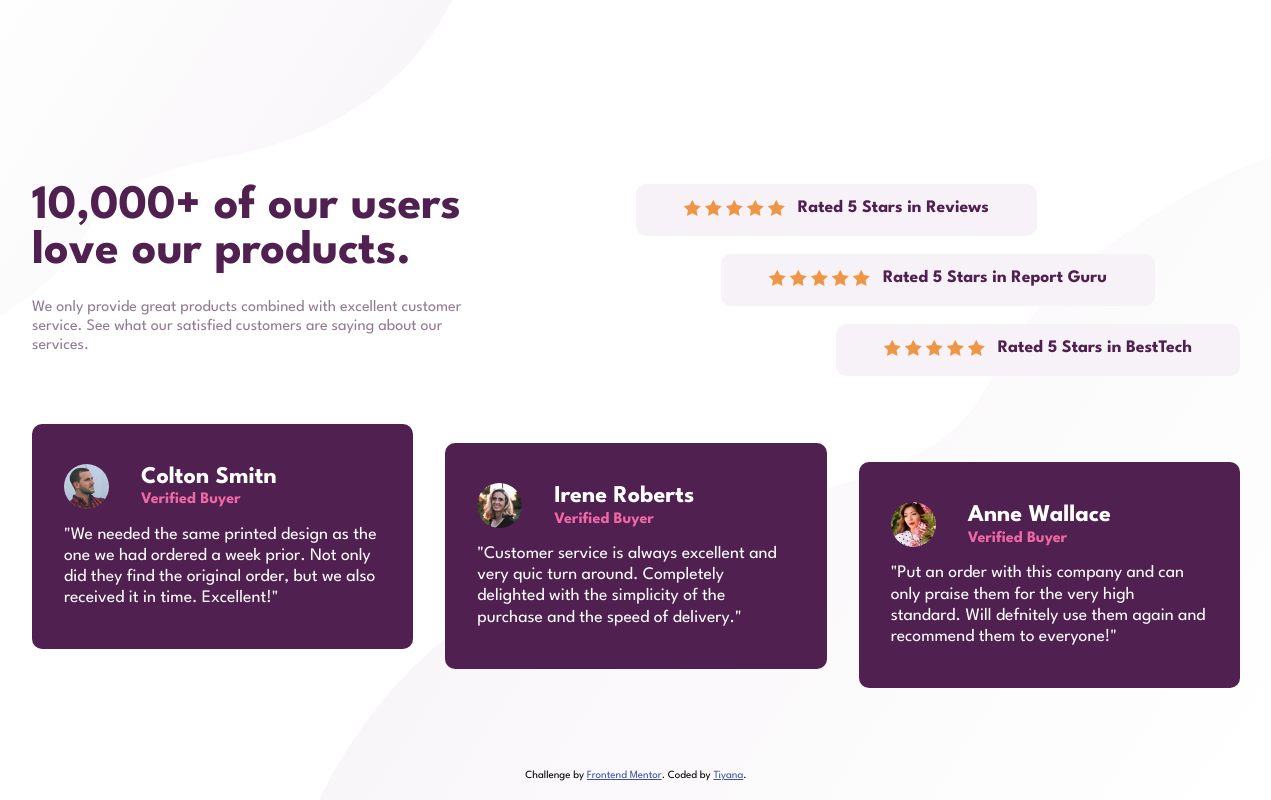
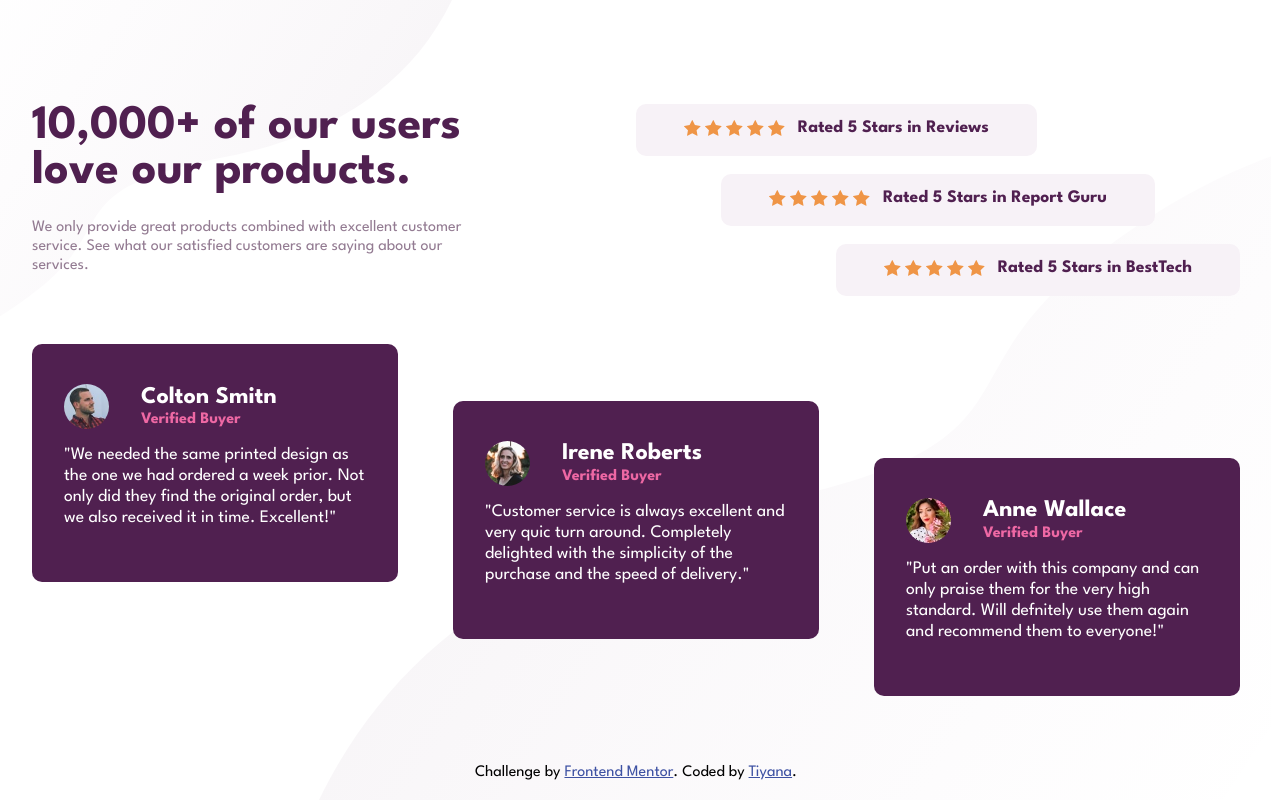
Before and after one commit to Tiyana19/social-proof-section, a plain HTML site: page index.html in a window 1536 px wide. Shown: the whole page, without its empty margins (132-1403 px from the left). Drawn offline with Linux system fonts and the light colour scheme.

Commit message:
updated solution

```diff
--- a/style.css
+++ b/style.css
@@ -59,8 +59,12 @@ h1 {
     border-radius: 10px;
     margin: 1rem;
     padding: 1rem 3rem;
+    transition: all 0.3s ease-in-out;
+    cursor: pointer;
 }
-
+.rating-box:hover {
+    transform: scaleX(1.1);
+}
 .rating-box p {
     font-weight: 700;
     font-size: 1.1rem;
@@ -79,7 +83,11 @@ h1 {
     color: hsl(0, 0%, 100%);
     padding: 2.5rem 2rem 2.5rem 2rem;
     border-radius: 10px;
-
+    transition: all 0.3s ease-in-out;
+    cursor: pointer;
+}
+.verified-review:hover {
+    transform: scale(1.1);
 }
 .img-name {
     display: flex;
@@ -107,14 +115,14 @@ h1 {
 
                         /*** Media Query ***/
 
-@media (min-width: 1296px) {
+@media (width > 1320px) {
     main {
         background-image: url("./images/bg-pattern-top-desktop.svg"), url("./images/bg-pattern-bottom-desktop.svg");
     }
     header {
         display: grid;
         grid-template-columns: 100px 1fr 1fr 100px;
-        grid-template-rows: 12rem 12rem;
+        grid-template-rows: 12rem 22rem;
 
     }
     .heading {
@@ -152,40 +160,31 @@ h1 {
     .review {
         grid-column: 2/4;
         grid-row: 2/3;
-        display: grid;
-        grid-template-columns: repeat(3, 1fr);
-        grid-template-rows: 1fr;
+        flex-direction: row;
         gap: 0 2rem;
         justify-content: center;
+        align-items: center;
         position: relative;
     }
+    .verified-review {
+        width: 25%;
+        height: 45%;
+        position: absolute;
+    }
         .colton-review {
-            position: absolute;
             left: 0;
             top: 0;
-            grid-column: 1/2;
-            grid-row: 1/2;
-        }
-
-        .irene-review {
-            position: absolute;
-            top: 10%;
-            grid-column: 2/3;
-            grid-row: 1/2;
         }
 
         .anne-review {
-            position: absolute;
-            top: 20%;
+            bottom: 0;
             right: 0;
-            grid-column: 3/4;
-            grid-row: 1/2;
         }
 }
 
                         /*** Footer Stylesheet ***/
 .attribution {
-    font-size: 11px;
+    font-size: 1rem;
     position: absolute;
     bottom: 20px;
 }
```
